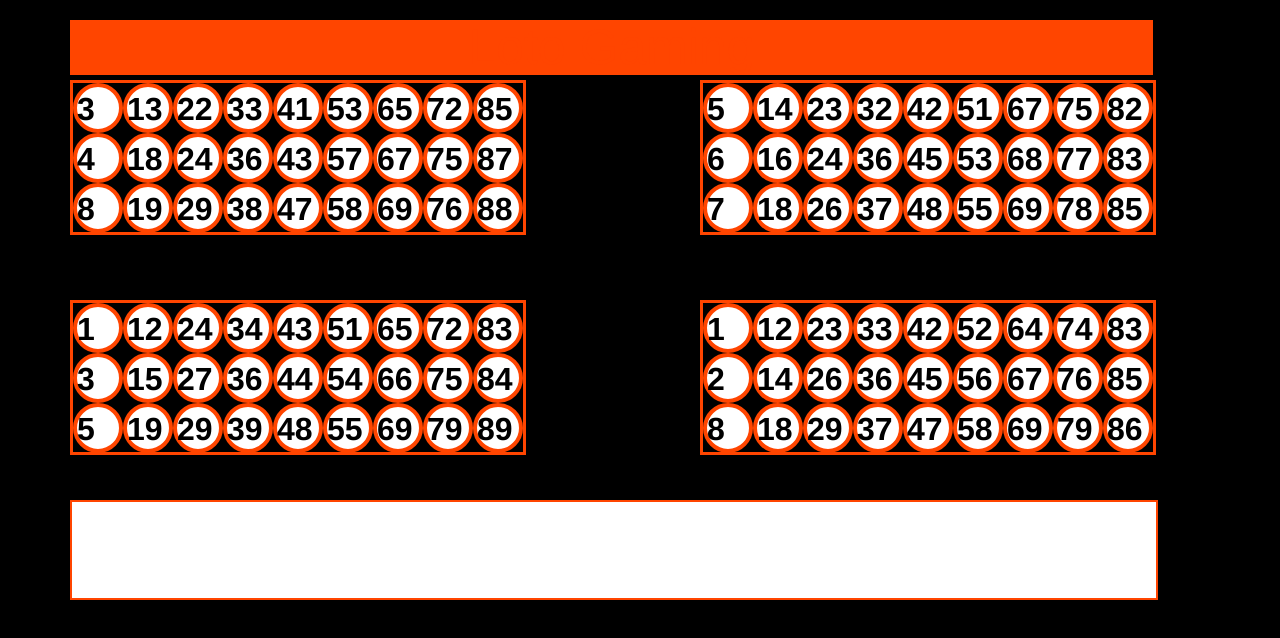
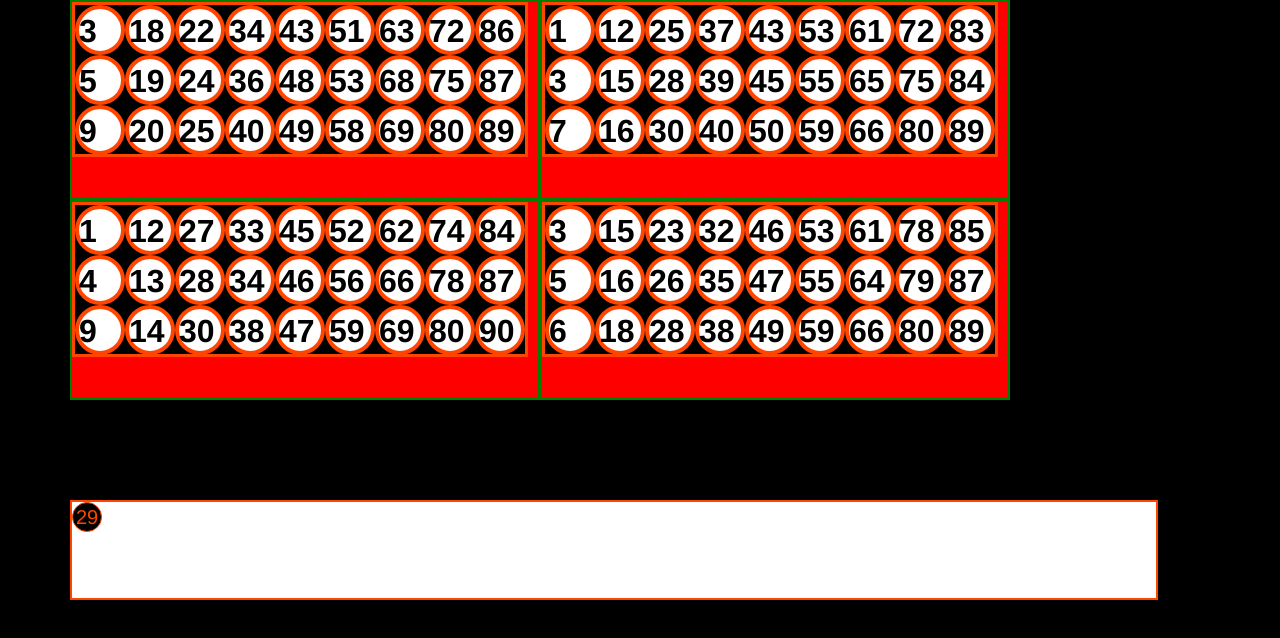
Before and after one commit to VaruzhGhazaryan/loto, a plain HTML site: page loto.html in a window 1280 px wide. Drawn offline with Linux system fonts and the light colour scheme.

Commit message:
added myProject LOTO

```diff
--- a/loto.html
+++ b/loto.html
@@ -21,42 +21,39 @@
             border-radius: 90%;
         }
         #bilet0{
+           float: left;
             width: 456px;
             height: 155px;
             border:solid 3px orangered;
             background-color: black;
-            position: absolute;
-            top: 80px;
+
+
+
         }
         #bilet1{
             width: 456px;
             height: 155px;
             border:solid 3px orangered;
             background-color: black;
-            position: absolute;
-            top:300px;
+
         }
         #bilet2{
             width: 456px;
             height: 155px;
             border:solid 3px orangered;
             background-color: black;
-            position: absolute;
-            top:300px;
-            left:700px;
+
         }
         #bilet3{
             width: 456px;
             height: 155px;
             border:solid 3px orangered;
             background-color: black;
-            position: absolute;
-            top:80px;
-            left:700px;
+
         }
         body{
 
-            position: relative;
+
             background-color: black;
         }
         .NumberLoto{
@@ -79,42 +76,52 @@
             font-size: 20px;
         }
         h1{
-            color: orangered;
+            color: black;
             text-align: center;
             font-size: 50px;
         }
-
+        .biletCont{
+            float: left;
+            width: 470px;
+            height: 200px;
+            background-color: red;
+            border:solid 2px green
+        }
 
     </style>
 </head>
 <body>
 <div ng-app="lt" class="container"  ng-model="num" ng-controller="lotoCtrl">
-    <div style="background-color: orangered;width: 95%">   <h1>Loto Gaming</h1 > </div>
+
+
+    <div class="biletCont" >
         <div id="bilet0" >
             <div class="tiv" ng-repeat="x in model0" ><b> {{x[0]}} </b></div>
             <div class="tiv" ng-repeat="x in model0" ><b> {{x[1]}} </b></div>
             <div class="tiv" ng-repeat="x in model0" ><b> {{x[2]}} </b></div>
-        <div class="info"> </div>
         </div>
+    </div>
+    <div class="biletCont" >
         <div id="bilet1" >
             <div class="tiv" ng-repeat="x in model1" ><b> {{x[0]}} </b></div>
             <div class="tiv" ng-repeat="x in model1" ><b> {{x[1]}} </b></div>
             <div class="tiv" ng-repeat="x in model1" ><b> {{x[2]}} </b></div>
-        <div class="info"> </div>
         </div>
+    </div>
+     <div class="biletCont" >
          <div id="bilet2" >
              <div class="tiv" ng-repeat="x in model2" ><b> {{x[0]}} </b></div>
              <div class="tiv" ng-repeat="x in model2" ><b> {{x[1]}} </b></div>
              <div class="tiv" ng-repeat="x in model2" ><b> {{x[2]}} </b></div>
-        <div class="info"> </div>
          </div>
+     </div>
+    <div class="biletCont" >
         <div id="bilet3" >
             <div class="tiv" ng-repeat="x in model3" ><b> {{x[0]}} </b></div>
             <div class="tiv" ng-repeat="x in model3" ><b> {{x[1]}} </b></div>
             <div class="tiv" ng-repeat="x in model3" ><b> {{x[2]}} </b></div>
-        <div class="info"> </div>
         </div>
-
+    </div>
     <div class="NumberLoto">
         <p id="numberLoto" ></p>
     </div>
@@ -122,42 +129,6 @@
 <script>
     var App1=angular.module('lt',[]);
     App1.controller('lotoCtrl',function ($scope, $interval) {
-        $scope.modelTicket=bilet;
-        function rand(min, max) {
-            return Math.floor(Math.random() * (max - min) ) + min;
-        }
-        for(var o=0;o<bilet.length;o++) {
-            for (var a = 0; a < bilet[o].length; a++) {
-                bilet[o][a] = [];
-                if (a > 0) {
-                    while (bilet[o][a].length < 3) {
-                        var randomnumber = rand(1, 10) + a * 10
-                        if (bilet[o][a].indexOf(randomnumber) > -1) continue;
-                        ( bilet[o][a])[bilet[o][a].length] = randomnumber;
-                    }
-                } else {
-                    while (bilet[o][a].length < 3) {
-                        var randomnumber = rand(1, 9)
-                        if (bilet[o][a].indexOf(randomnumber) > -1) continue;
-                        ( bilet[o][a])[bilet[o][a].length] = randomnumber;
-
-                    }
-                }
-                for (var i = 0; i < bilet[o][a].length; i++) {
-                    for (var j = i + 1; j < bilet[o][a].length; j++) {
-                        if (bilet[o][a][i] > bilet[o][a][j]) {
-                            var temp = bilet[o][a][i];
-                            bilet[o][a][i] = bilet[o][a][j];
-                            bilet[o][a][j] = temp;
-                        }
-                    }
-                }
-            }
-        }
-
-
-
-        $interval(numberInterval, 5000);
         $scope.modelT=tableModel;
         for(var i=0;i<tableModel.length;i++){
             var maxUser=tableModel[i].max_user_count;
@@ -181,19 +152,54 @@
                     $scope.model3=bilet[3];
                     break;
                 default:
-
-
                     break;
             }
         }
-     var   randomNumber=[];
+        $scope.modelTicket=bilet;
+        function rand(min, max) {
+            return Math.floor(Math.random() * (max - min) ) + min;
+        }
+        for(var o=0;o<bilet.length;o++) {
+            for (var a = 0; a < bilet[o].length; a++) {
+                bilet[o][a] = [];
+                if (a > 0) {
+                    while (bilet[o][a].length < 3) {
+                        var randomnumber = rand(1, 11) + a * 10
+                        if (bilet[o][a].indexOf(randomnumber) > -1) continue;
+                        ( bilet[o][a])[bilet[o][a].length] = randomnumber;
+                    }
+                } else {
+                    while (bilet[o][a].length < 3) {
+                        var randomnumber = rand(1, 10)
+                        if (bilet[o][a].indexOf(randomnumber) > -1) continue;
+                        ( bilet[o][a])[bilet[o][a].length] = randomnumber;
+
+                    }
+                }
+                for (var i = 0; i < bilet[o][a].length; i++) {
+                    for (var j = i + 1; j < bilet[o][a].length; j++) {
+                        if (bilet[o][a][i] > bilet[o][a][j]) {
+                            var temp = bilet[o][a][i];
+                            bilet[o][a][i] = bilet[o][a][j];
+                            bilet[o][a][j] = temp;
+                        }
+                    }
+                }
+            }
+        }
+
+
+
+        $interval(numberInterval, 5000);
+
+       randomNumber=[];
         while (randomNumber.length < 90)   {
             var randomnumber = rand(1, 91);
             if (randomNumber.indexOf(randomnumber) > -1) continue;
             ( randomNumber)[randomNumber.length] = randomnumber;
         }
 
-    });
+
     var index=0;
     var randNum=document.getElementById("numberLoto").innerHTML;
     function numberInterval() {
@@ -201,7 +207,7 @@
         document.getElementById("numberLoto").innerHTML=randNum;
         index++;
     }
-    console.log()
+    });
 </script>
 </body>
 </html>
```
Lines whose indentation alone changed are shown as unchanged.
